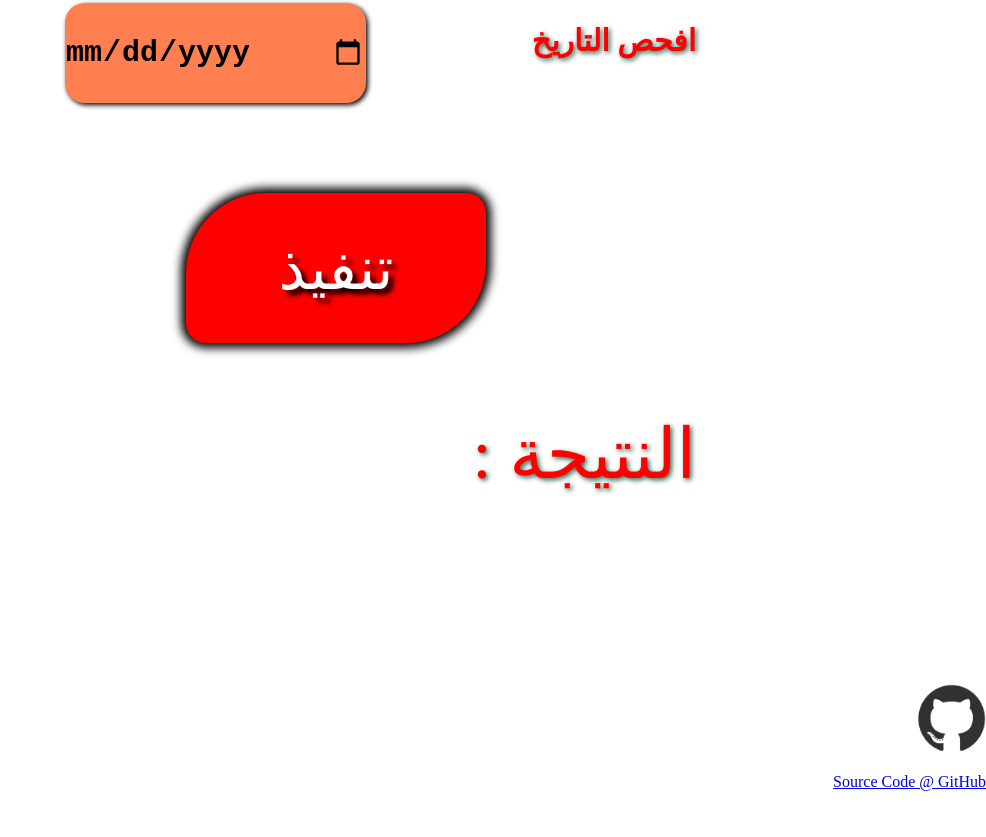
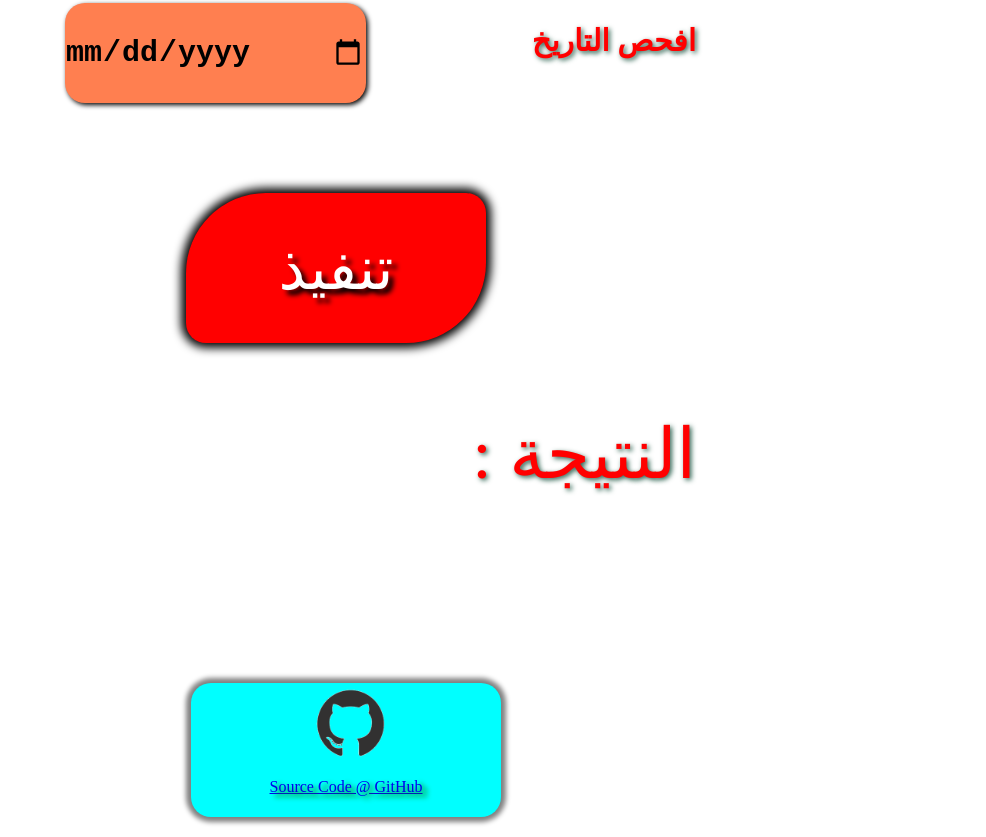
Before and after one commit to khaledfathi/amr_spiky, a plain HTML site: page index.html in a window 1280 px wide. Shown: the part 601-1438 px from the top of the page, without its empty margins (294-1280 px from the left). Before the commit the page ends 1408 px from the top, so only its background shows below. Drawn offline with Linux system fonts and the light colour scheme.

Commit message:
Update main.css

```diff
--- a/css/main.css
+++ b/css/main.css
@@ -89,6 +89,32 @@ button{
 
 }
 /*end article*/
+/************************/
+
+/*start footer*/
+.footer_container{
+	width:700px;
+	margin:0px auto;
+}
+.github{
+	margin:0px auto;
+	margin-bottom:20px;
+	width:300px;
+	background-color:cyan;
+	padding:5px;
+	border-radius:20px;
+	box-shadow:0px 0px 5px 5px gray;
+}
+.github p{
+	text-align:center;
+	text-shadow:5px 3px 5px green;
+}
+.github img{
+	margin-right:37%;
+}
+
+/*end footer*/
+/************************/
 
 /*start framework*/
 .clear_fix{
```
